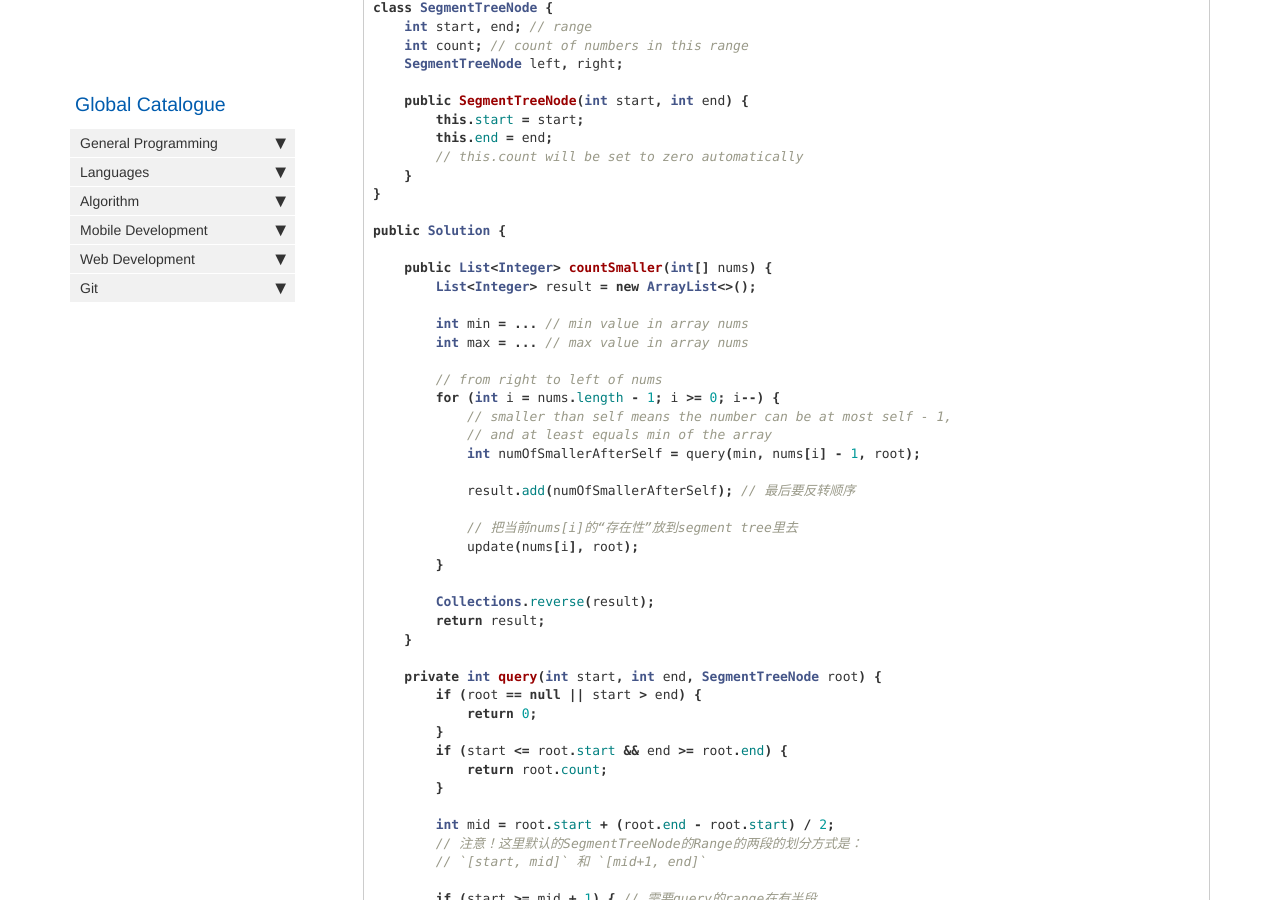
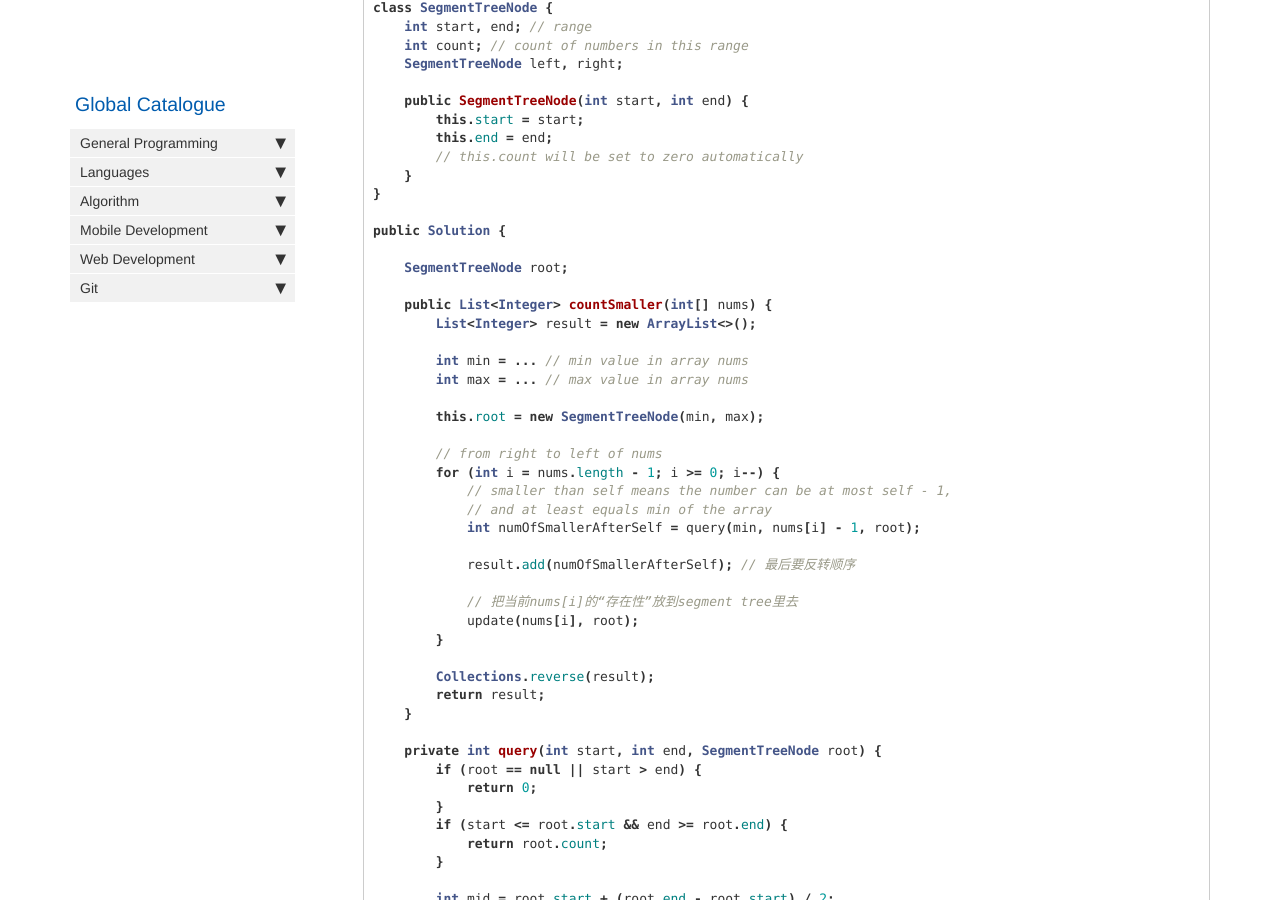
Before and after one commit to HungryOrc/hungryorc.github.io, a Jekyll site: the page built from pages/algorithm/algorithm_segment_tree.md, in a window 1280 px wide and 900 px high, scrolled down 3238 px. Built offline with Jekyll 4.4.1, drawn with Linux system fonts in a browser that asks for light colours; nearby versions of some CDN libraries; comment, search, counter and statistics services are not loaded.

Commit message:
Update algorithm_segment_tree.md

```diff
--- a/pages/algorithm/algorithm_segment_tree.md
+++ b/pages/algorithm/algorithm_segment_tree.md
@@ -159,11 +159,15 @@ class SegmentTreeNode {
 
 public Solution {
 
+    SegmentTreeNode root;
+
     public List<Integer> countSmaller(int[] nums) {
         List<Integer> result = new ArrayList<>();
 
         int min = ... // min value in array nums
         int max = ... // max value in array nums
+
+        this.root = new SegmentTreeNode(min, max);
 
         // from right to left of nums
         for (int i = nums.length - 1; i >= 0; i--) {
```
